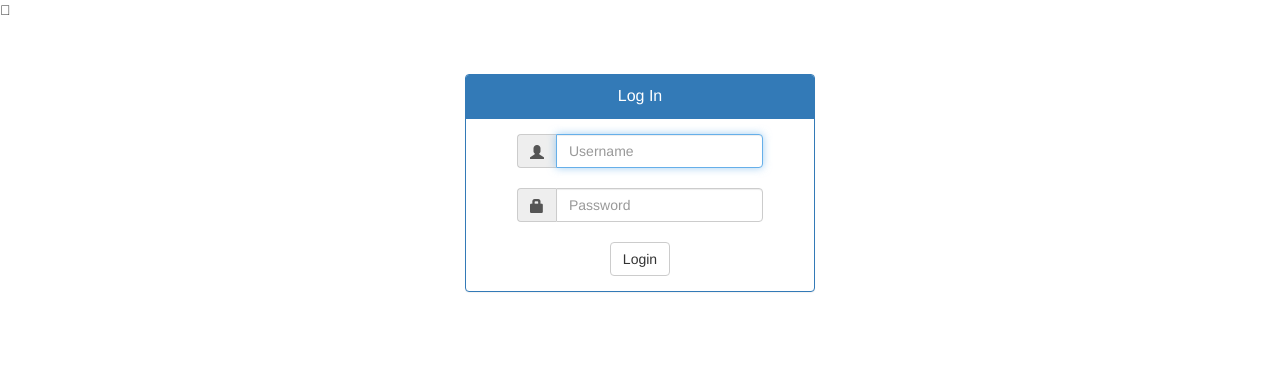
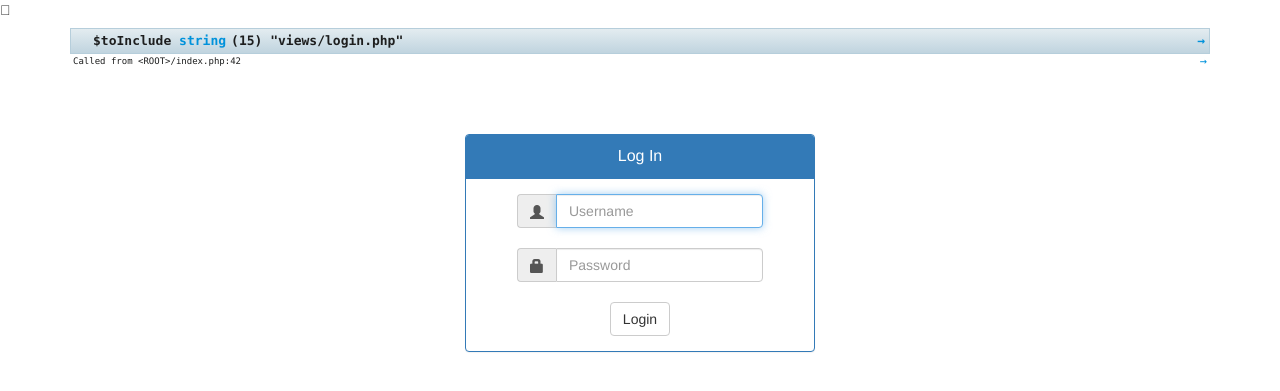
Before and after one commit to landonholmes/db-php-project, a PHP site: page /index.php in a window 1280 px wide. Shown: the part 51-442 px from the top of the page. Run offline with PHP 8.4, Linux system fonts and the light colour scheme; a user stored in the database is signed in; data comes from the database, SQL or seed files in the repository.

Commit message:
alright what even

```diff
--- a/index.php
+++ b/index.php
@@ -39,6 +39,7 @@ require 'assets/kint/Kint.class.php';
     <body>
         <?php include "navbar.php"; ?>
         <div class="container">
+            <?php  d($toInclude) ?>
             <?php include $toInclude; ?>
         </div>
     </body>
```
